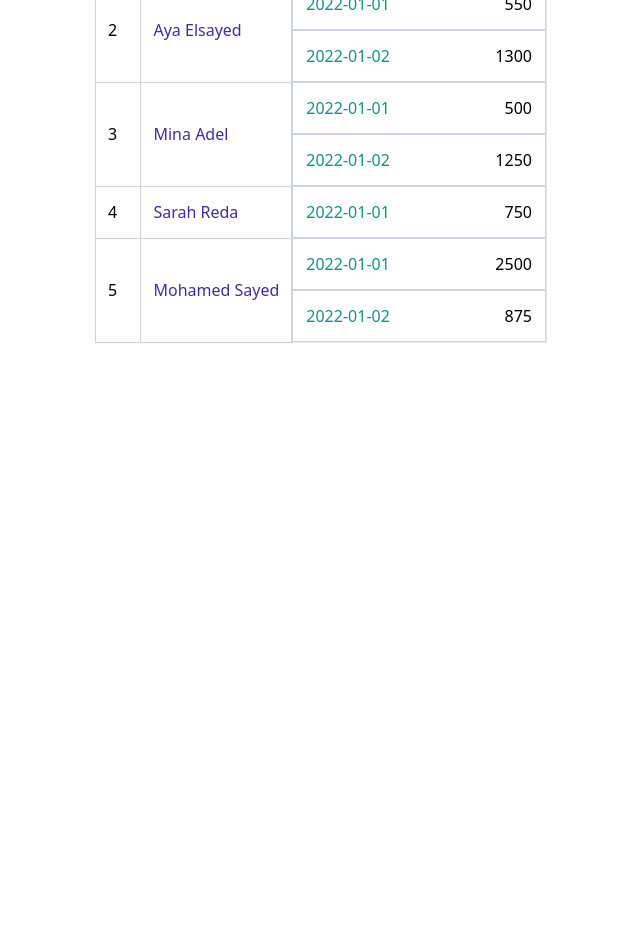
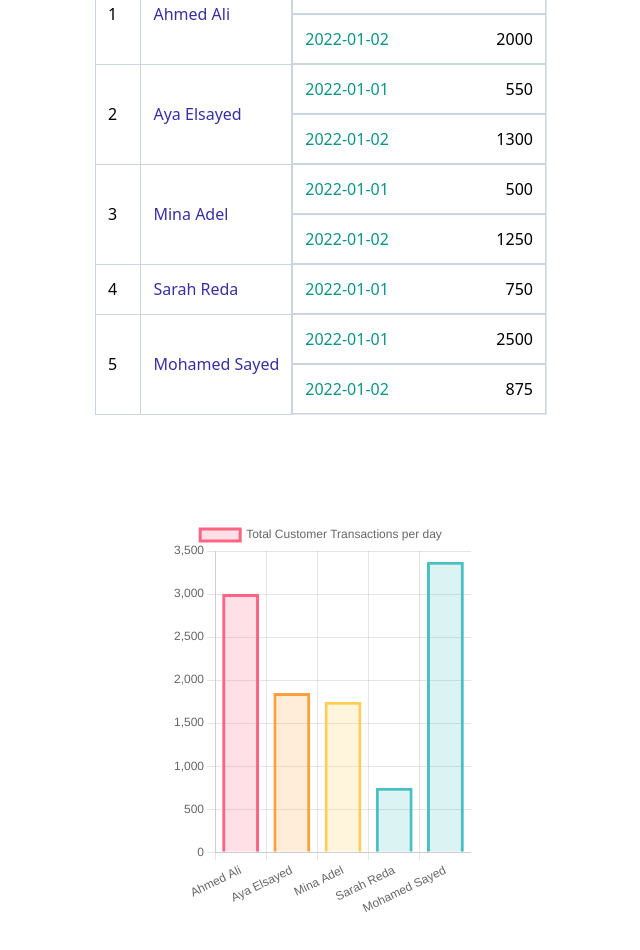
Before and after one commit to emanhasanien/RouteTechSummitTask, a React (Vite) app in the folder RouteTask/: page / in a window 1280 px wide. Shown: the part 320-1270 px from the top of the page, without its empty margins (319-959 px from the left). Before the commit the page ends 800 px from the top, so only its background shows below. Built offline with nearby package versions, Linux system fonts and the light colour scheme; data requests are answered from the project's data file.

Commit message:
display-customer-tranaction-chart

```diff
--- a/RouteTask/data/db.json
+++ b/RouteTask/data/db.json
@@ -22,6 +22,8 @@
     "name": "Mohamed Sayed"
     }
     ],
+
+
     "transactions": [
     {
     "id": 1,
--- a/RouteTask/package.json
+++ b/RouteTask/package.json
@@ -10,8 +10,11 @@
     "preview": "vite preview"
   },
   "dependencies": {
+    "chart.js": "^4.4.3",
+    "font-awesome": "^4.7.0",
     "json-server": "^1.0.0-beta.1",
     "react": "^18.3.1",
+    "react-chartjs-2": "^5.2.0",
     "react-dom": "^18.3.1",
     "react-router-dom": "^6.24.1"
   },
--- a/RouteTask/src/App.tsx
+++ b/RouteTask/src/App.tsx
@@ -1,5 +1,7 @@
 import { BrowserRouter, Route,  Routes } from "react-router-dom"
 import Home from "./Components/Home"
+import 'font-awesome/css/font-awesome.min.css'
+
 
 
 
@@ -8,6 +10,7 @@ const App = () => {
     <BrowserRouter>
       <Routes>
         <Route path="/" element={ <Home/>}/>
+        {/* <Route path="/chart" element={ <Chart/>}/> */}
 
       </Routes>
 
--- /dev/null
+++ b/RouteTask/src/Components/Chart.tsx
@@ -0,0 +1,82 @@
+import { Bar } from "react-chartjs-2";
+import {
+  Chart as ChartJs,
+  BarElement,
+  CategoryScale,
+  LinearScale,
+} from "chart.js/auto";
+import { Customer, Transactions } from "../interfaces";
+
+ChartJs.register(CategoryScale, LinearScale, BarElement);
+
+interface Iprops{
+    customers: Customer[];
+    transaction: Transactions[]
+}
+
+const Chart = ({customers, transaction}:Iprops) => {
+
+    const customerNames = customers?.map(customer => customer.name);
+
+    const totalTransactions = customers.map(customer =>
+     {
+        let TotalCustomerTransaction= 0
+        transaction.map(transaction =>  {
+
+            if(transaction.customer_id === customer.id){
+              TotalCustomerTransaction=transaction.amount+ TotalCustomerTransaction
+            }
+
+          })
+
+
+          return TotalCustomerTransaction
+     }
+
+    );
+
+
+  const data = {
+    labels: customerNames,
+    datasets: [
+      {
+        label: "Total Customer Transactions per day",
+        data:totalTransactions,
+        backgroundColor: [
+          "rgba(255, 99, 132, 0.2)",
+          "rgba(255, 159, 64, 0.2)",
+          "rgba(255, 205, 86, 0.2)",
+          "rgba(75, 192, 192, 0.2)",
+          "rgba(75, 192, 192, 0.2)",
+        ],
+        borderColor: [
+          "rgb(255, 99, 132)",
+          "rgb(255, 159, 64)",
+          "rgb(255, 205, 86)",
+          "rgb(75, 192, 192)",
+          "rgb(75, 192, 192)",
+        ],
+        borderWidth: 3,
+      },
+    ],
+  };
+
+  const options = {
+    scales: {
+      y: {
+        beginAtZero: true,
+      },
+    },
+  };
+  return (
+    <>
+      <section className="flex items-center w-60 justify-center mx-auto my-20">
+        <div>
+          <Bar data={data} options={options} height={400} />
+        </div>
+      </section>
+    </>
+  );
+};
+
+export default Chart;
--- /dev/null
+++ b/RouteTask/src/Components/ChartComponent.tsx
@@ -0,0 +1,60 @@
+
+
+import { useEffect, useRef } from 'react';
+import Chart from 'chart.js/auto';
+import { Customer, Transactions } from '../interfaces';
+
+
+interface Iprops{
+    customers: Customer[];
+    transaction: Transactions[]
+}
+const ChartComponent = ({ customers, transaction }: Iprops) => {
+    const chartRef = useRef<HTMLCanvasElement>(null);
+
+    useEffect(() => {
+      if (!chartRef.current) return;
+
+      const ctx = chartRef.current.getContext('2d');
+      if (!ctx) return;
+
+      const customerNames = customers.map(customer => customer.name);
+
+      const totalTransactions = customers.map(customer =>
+        transaction.filter(transaction => {
+          if(transaction.customer_id == customer.id){
+            const TotalCustomerTransaction = transaction.amount + 1
+            return TotalCustomerTransaction
+          }
+        })
+      );
+
+
+      new Chart(ctx, {
+        type: 'bar',
+        data: {
+          labels: customerNames,
+          datasets: [
+            {
+              label: 'Total Transactions',
+              data: totalTransactions,
+              backgroundColor: 'rgba(54, 162, 235, 0.6)',
+              borderColor: 'rgba(54, 162, 235, 1)',
+              borderWidth: 1,
+            },
+          ],
+        },
+        options: {
+          scales: {
+            y: {
+              beginAtZero: true,
+            },
+          },
+        },
+      });
+    }, [customers, transaction]);
+
+    return <canvas ref={chartRef} />;
+  };
+
+  export default ChartComponent;
--- a/RouteTask/src/Components/CustomerList.tsx
+++ b/RouteTask/src/Components/CustomerList.tsx
@@ -1,31 +1,36 @@
 import { Link } from "react-router-dom";
+import { Customer, Transactions } from "../interfaces";
 
-interface Customer {
-  id: number;
-  name: string;
-}
 
-interface Transactions{
-  customer_id: number,
-  date:string,
-  amount:number
 
-}
+
 
 interface CustomerListProps {
   customers: Customer[];
   transaction: Transactions[]
 }
 
+
+
 const CustomerList = ({ customers ,transaction }: CustomerListProps) => {
-  console.log(transaction);
+
+
+
 
   return (
     <>
-      <section className="container my-20 flex flex-col justify-center items-center">
+      <section className="container mt-20 mb-10 flex flex-col justify-center items-center">
+
         <section>
           <h1 className="text-3xl font-bold text-sky-700 "> Customer List </h1>
         </section>
+
+        <input type="text"
+        className="border border-slate-300 p-2 w-[500px] my-6 rounded-md focus:outline-none"
+         placeholder="Search..... "
+
+
+         />
 
         <section className="my-6">
           <table className="border border-collapse">
@@ -52,8 +57,8 @@ const CustomerList = ({ customers ,transaction }: CustomerListProps) => {
                   {transaction.map( (trans) => (
                      trans.customer_id == customer.id ?
                       <td className="border border-slate-300 p-3 flex flex-row items-center justify-between">
-                      <td className="text-teal-600">{trans.date}</td>
-                      <td>{trans.amount}</td>
+                      <p className="text-teal-600">{trans.date}</p>
+                      <p>{trans.amount}</p>
                      </td> : null
                   ))}
 
@@ -61,8 +66,13 @@ const CustomerList = ({ customers ,transaction }: CustomerListProps) => {
               ))}
             </tbody>
           </table>
+          {/* <Link to={'/chart'}>
+           <button>customer chart</button>
+          </Link> */}
         </section>
       </section>
+
+
     </>
   );
 };
--- a/RouteTask/src/Components/Home.tsx
+++ b/RouteTask/src/Components/Home.tsx
@@ -1,19 +1,41 @@
+
+
+import Chart from "./Chart"
 import CustomerList from "./CustomerList"
 import useFetch from "./useFetch"
+// import { Chart as ChartJs } from "chart.js/auto"
+// import { Bar } from "react-chartjs-2"
+
 
 
 const Home = () => {
   const {data: customers, isPending, error} = useFetch("http://localhost:8000/customers")
-  const { data: trasaction } = useFetch("http://localhost:8000/transactions/")
-  // console.log(trasaction);
+  const { data: transaction } = useFetch("http://localhost:8000/transactions/")
+
 
   return (
-   <section>
-     {error && <p>{error}</p>}
-     {isPending && <p>Loading Customers....</p>}
-     {customers && trasaction ? <CustomerList customers={customers} transaction={trasaction}/> : null}
+ <>
+    <section>
+     {error && <p>Error occuerd</p>}
+     {isPending && <p className="flex justify-center items-center text-8xl mt-40 text-red-800"><i className="fa fa-spinner fa-spin"></i></p>}
+     {customers && transaction ? <>
+
+      <CustomerList customers={customers} transaction={transaction}/>
+      <Chart customers={customers}  transaction={transaction}/>
+
+
+
+     </> : null}
 
    </section>
+
+   {/* <section className="flex justify-center items-center">
+   {customers && transaction ? <ChartComponent customers={customers} transaction={transaction } /> : null}
+   </section> */}
+
+
+ </>
+
   )
 }
 
--- /dev/null
+++ b/RouteTask/src/interfaces/index.tsx
@@ -0,0 +1,11 @@
+export interface Customer {
+    id: number;
+    name: string;
+  }
+
+  export interface Transactions{
+    customer_id: number,
+    date:string,
+    amount:number
+
+  }
```
Also changed, not shown: RouteTask/src/index.css (line endings or trailing spaces), 2 other files (tests, documents, lock files or other folders).
